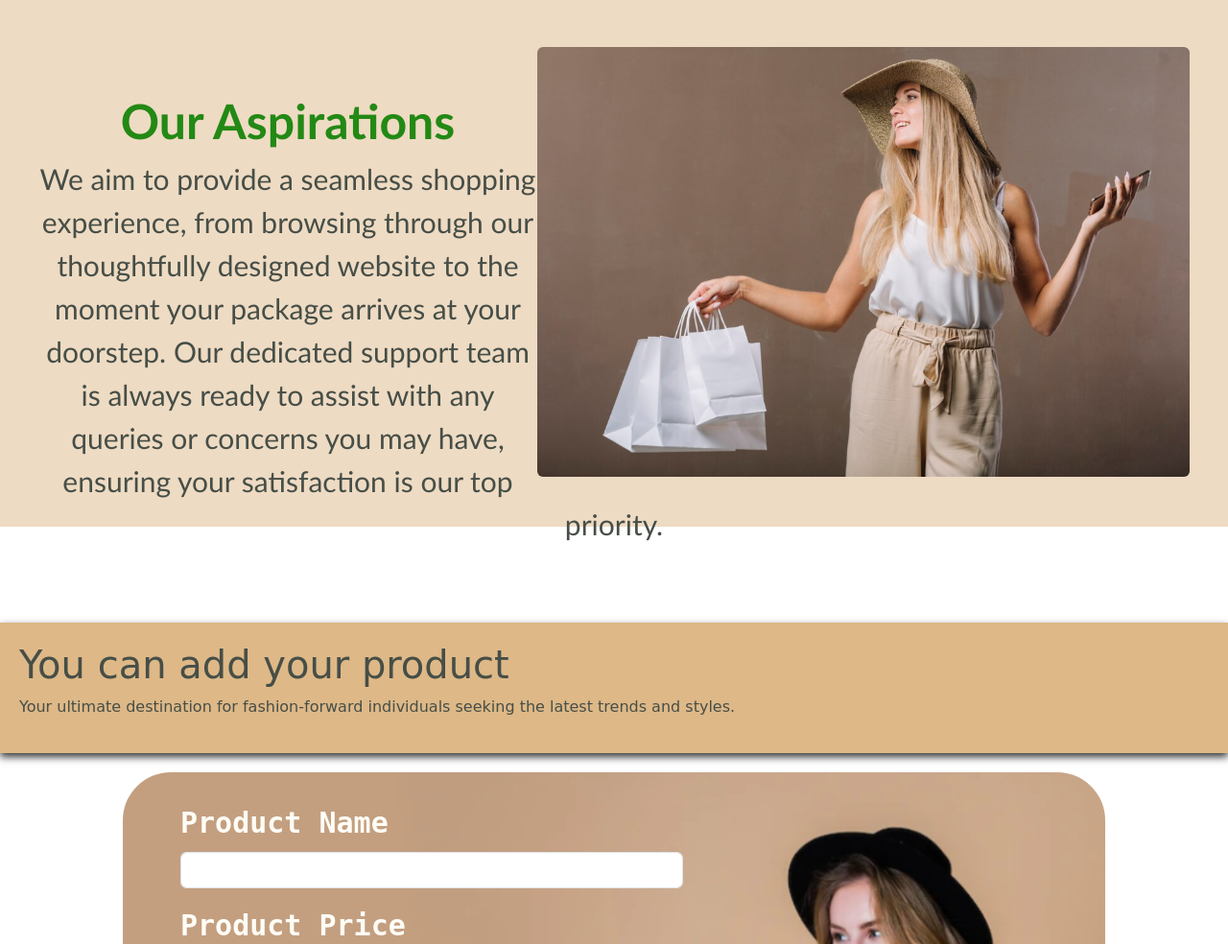
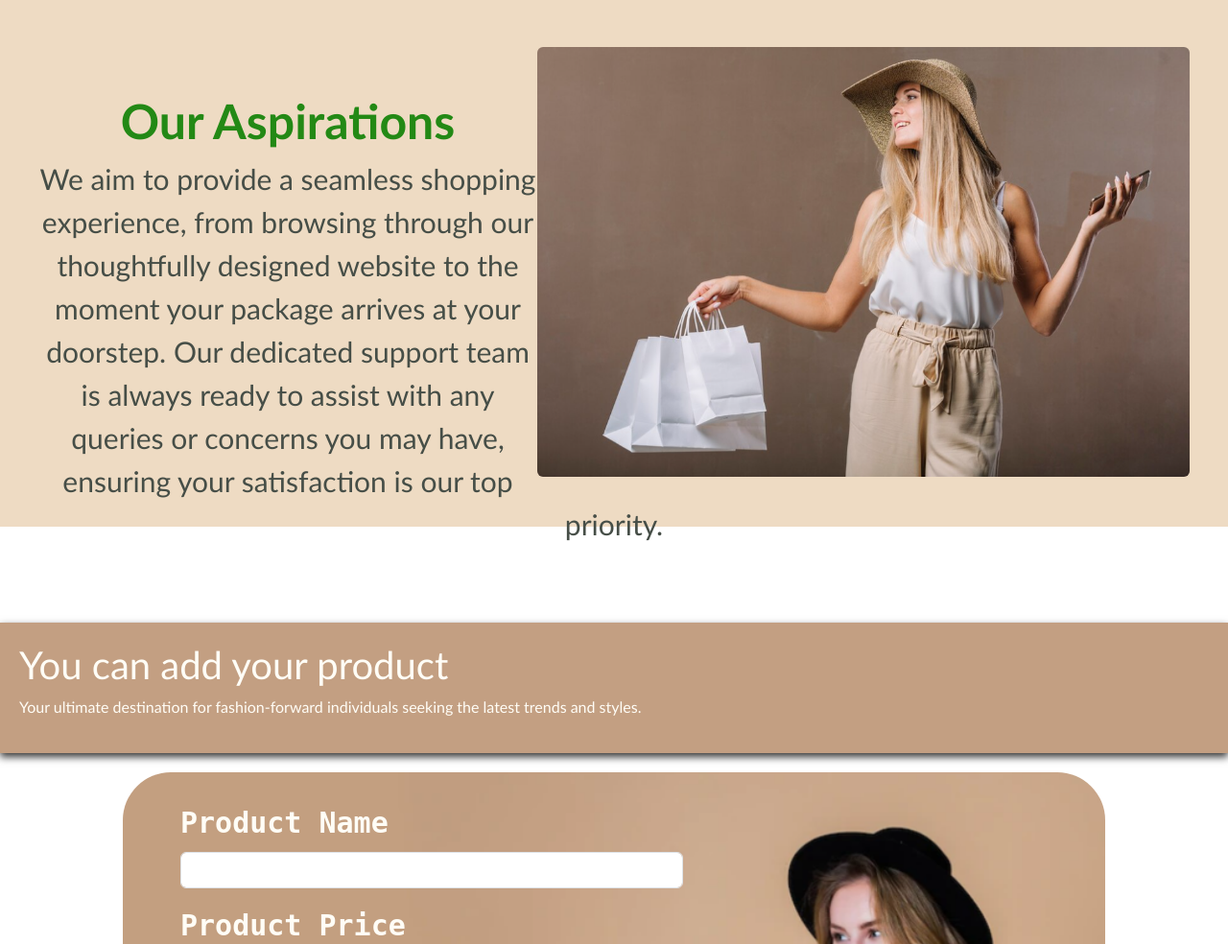
Before and after one commit to Razan-Mustafa/Project4-PHP, a PHP site: page /Home.php in a window 1280 px wide. Shown: the part 1413-2397 px from the top of the page at 96% size. Run offline with PHP 8.4, Linux system fonts and the light colour scheme; some libraries are stand-ins or nearby versions; some web fonts are replaced.

Commit message:
New update

```diff
--- a/Home.css
+++ b/Home.css
@@ -56,7 +56,7 @@
 }
 
 .content:hover h1 {
-  color: green;
+  color: #464e47;
 }
 
 .content:hover p {
@@ -66,10 +66,10 @@
 /* content */
 .content {
     margin: 100px 0 20px 0;
-    font-family: 'Pacifico', cursive;
+    font-family:'Gill Sans', 'Gill Sans MT', Calibri, 'Trebuchet MS', sans-serif;
     padding: 20px;
-    background-color: burlywood;
-    color: #464e47 ;
+    background-color: #C39F82;
+    color: #fffdf6 ;
     box-shadow: 0 4px 8px rgba(0, 0, 0, 0.8);
 }
 
```
